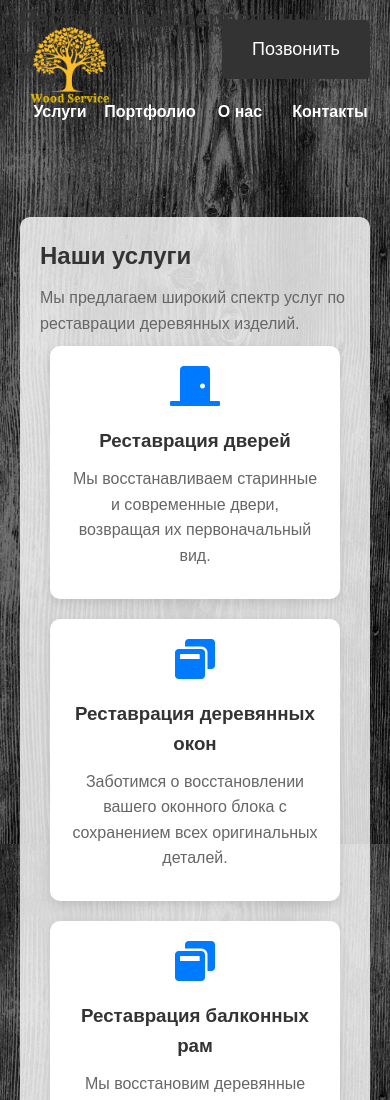
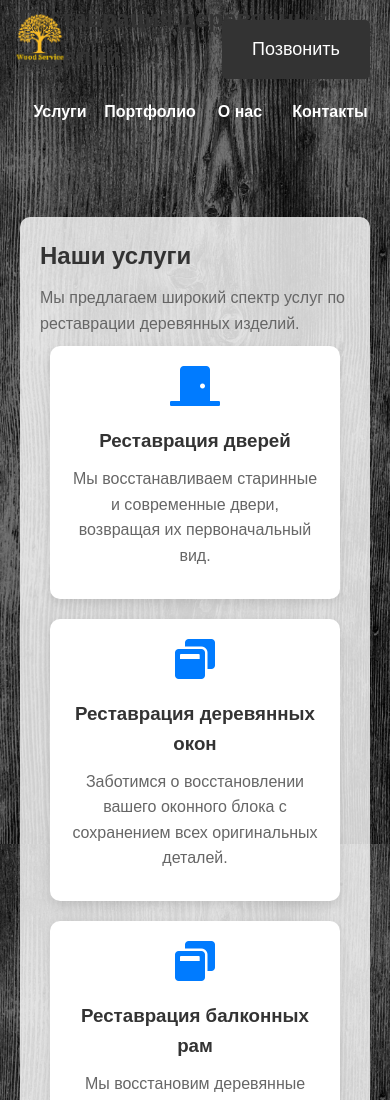
Before and after one commit to gorbatko110/woodservice.kh, a plain HTML site: page index.html in a window 390 px wide. Shown: the top 1100 px of the page. Drawn offline with Linux system fonts and the light colour scheme.

Commit message:
Update styles.css
Обновление логотипа

```diff
--- a/styles.css
+++ b/styles.css
@@ -23,6 +23,19 @@ body {
     left: 20px;
     width: 100px; /* Базовый размер для компьютеров */
     height: auto;
+}
+
+/* Адаптивные стили для мобильных устройств */
+@media (max-width: 768px) {
+    .logo {
+        width: 60px; /* Уменьшаем размер логотипа */
+        top: 10px;
+        left: 10px;
+    }
+
+    header h1 {
+        font-size: 1.5rem; /* Уменьшаем размер заголовка */
+    }
 }
 
     header h1 {
```
